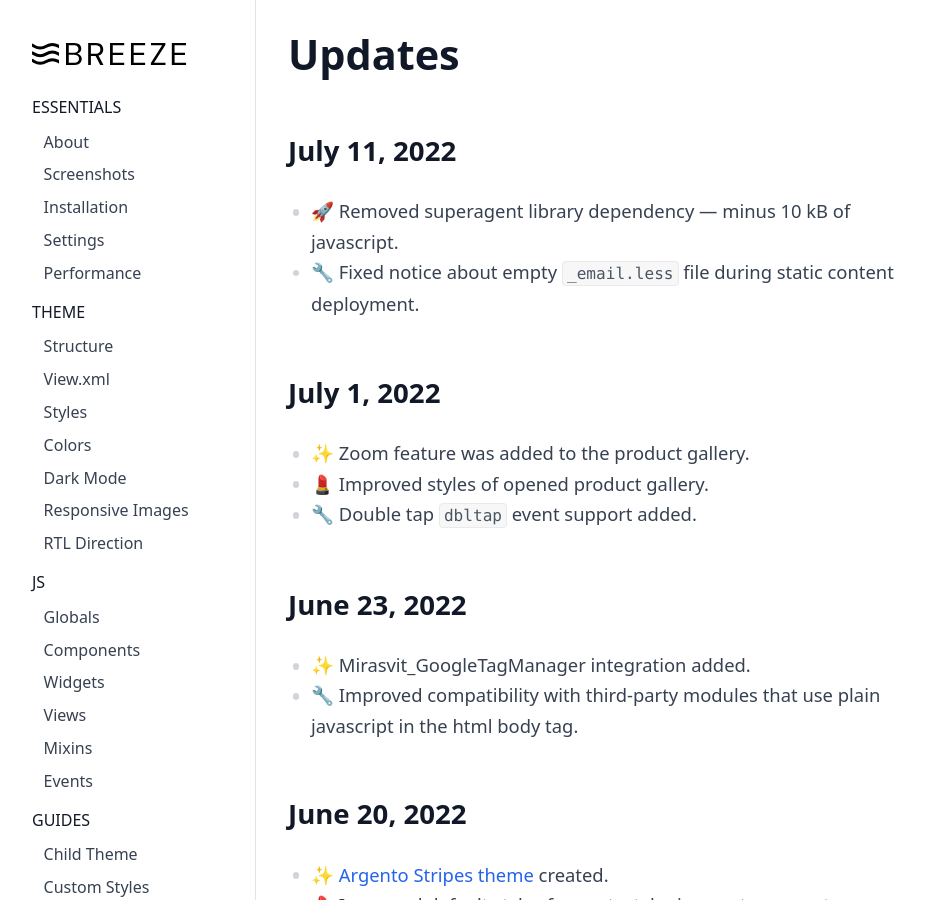
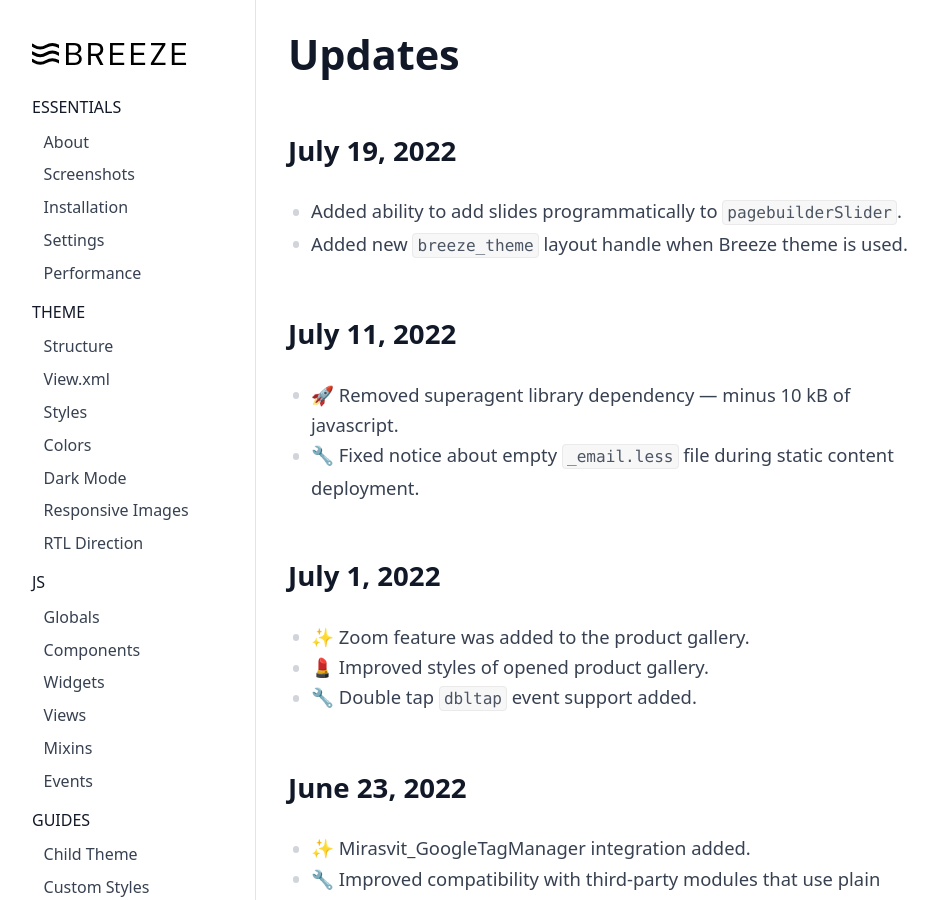
Before and after one commit to breezefront/breezefront.com, a Jekyll site: the page built from collections/_misc/updates.md, in a window 1280 px wide and 900 px high. Shown: the whole window, without its empty margins (0-939 px from the left). Built offline with Jekyll 4.4.1, drawn with Linux system fonts in a browser that asks for light colours.

Commit message:
Update changelog

```diff
--- a/collections/_misc/updates.md
+++ b/collections/_misc/updates.md
@@ -6,6 +6,11 @@ order: 50
 ---
 
 # Updates
+
+## July 19, 2022
+
+ -  Added ability to add slides programmatically to `pagebuilderSlider`.
+ -  Added new `breeze_theme` layout handle when Breeze theme is used.
 
 ## July 11, 2022
 
```
